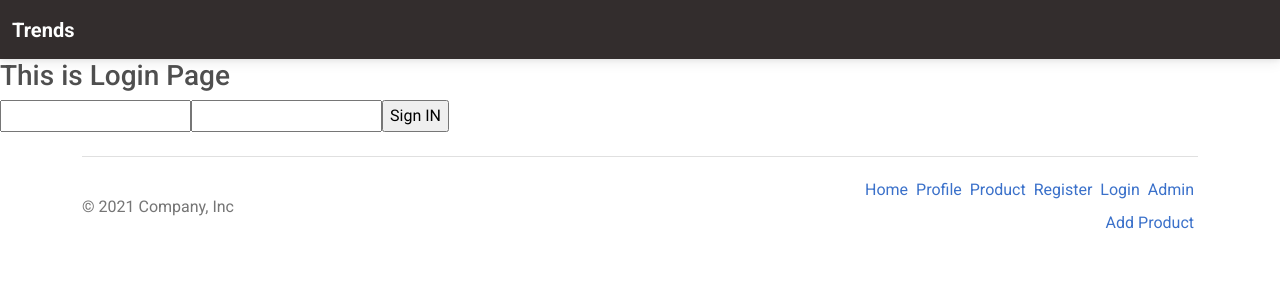
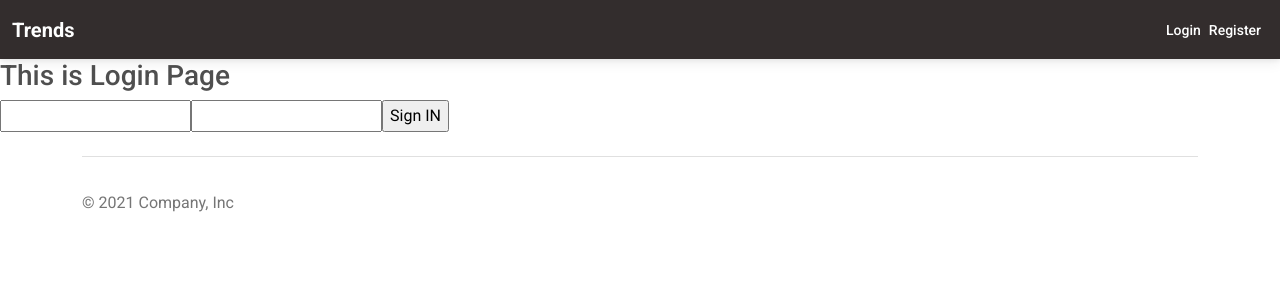
Before and after one commit to gokulhans/E-commerce-MERN, a React (Create React App) app in the folder client/: page /login in a window 1280 px wide. Shown: the top 300 px of the page. Built offline with nearby package versions, Linux system fonts and the light colour scheme; no server answers.

Commit message:
some style changes

```diff
--- a/client/public/style.css
+++ b/client/public/style.css
@@ -1,3 +1,3 @@
 body {
-    font-family: Roboto, Helvetica, Arial, sans-serif;
-  }
+  font-family: Roboto, Helvetica, Arial, sans-serif;
+}
--- /dev/null
+++ b/client/src/components/Navbar.css
@@ -0,0 +1,18 @@
+ul{
+    color: white;
+}
+
+a:-webkit-any-link {
+    text-decoration: none;
+    color: inherit;
+}
+
+.nav-item{
+    font-size: 14px;
+    font-weight: 500;
+}
+
+.log{
+    position: fixed;
+    right: 15px;
+}
--- a/client/src/components/Navbar.jsx
+++ b/client/src/components/Navbar.jsx
@@ -1,19 +1,20 @@
 import React from 'react'
 import { Link } from "react-router-dom";
+import './Navbar.css'
 
 const Navbar = () => {
     return (
         <>
             <div>
-            <nav style={{ position: 'relative', top: 0}} class="navbar navbar-expand-lg navbar-dark bg-dark">
+                <nav style={{ position: 'relative', top: 0 }} class="navbar navbar-expand-lg navbar-dark bg-dark">
                     <div class="container-fluid">
                         <a class="navbar-brand" href="/"><b>Trends</b></a>
                         <button class="navbar-toggler" type="button" data-bs-toggle="collapse" data-bs-target="#navbarSupportedContent" aria-controls="navbarSupportedContent" aria-expanded="false" aria-label="Toggle navigation">
                             <span class="navbar-toggler-icon"></span>
                         </button>
-                    {/* <div class="collapse navbar-collapse" id="navbarSupportedContent">
-                        <ul class="navbar-nav me-auto mb-2 mb-lg-0">
-                            <li class="nav-item m-1">
+                        <div class="collapse navbar-collapse" id="navbarSupportedContent">
+                            <ul class="navbar-nav log me-auto mb-2 mb-lg-0">
+                                {/* <li class="nav-item m-1">
                                     <Link to="/">Home</Link>
                                 </li>
                                 <li class="nav-item m-1">
@@ -32,9 +33,19 @@ const Navbar = () => {
                                     <Link to="/admin">Admin</Link>
                                 </li>
                                 <li class="nav-item m-1">
-                              <Link to="/add-product">Add Product</Link>                            </li>
+                                    <Link to="/add-product">Add Product</Link>
+                                </li> */}
+
+                                    <li class="nav-item m-1">
+                                        <Link to="/">Login</Link>
+                                    </li>
+                                    <li class="nav-item m-1">
+                                        <Link to="/">Register</Link>
+                                    </li>
+
+
                             </ul>
-                    </div> */}
+                        </div>
                     </div>
                 </nav>
             </div>
--- a/client/src/pages/Home.jsx
+++ b/client/src/pages/Home.jsx
@@ -13,7 +13,6 @@ const Home = () => {
                 <img className="image" src="https://images.unsplash.com/photo-1558191053-8edcb01e1da3?ixlib=rb-1.2.1&ixid=MnwxMjA3fDB8MHxwaG90by1wYWdlfHx8fGVufDB8fHx8&auto=format&fit=crop&w=1470&q=80" ></img>
                 <img className="image" src="https://images.unsplash.com/photo-1445205170230-053b83016050?ixlib=rb-1.2.1&ixid=MnwxMjA3fDB8MHxwaG90by1wYWdlfHx8fGVufDB8fHx8&auto=format&fit=crop&w=871&q=80" ></img>
             </div>
-                <h3 className="head2">Shop More</h3>
         </>
     )
 }
```
Lines whose indentation alone changed are shown as unchanged.
